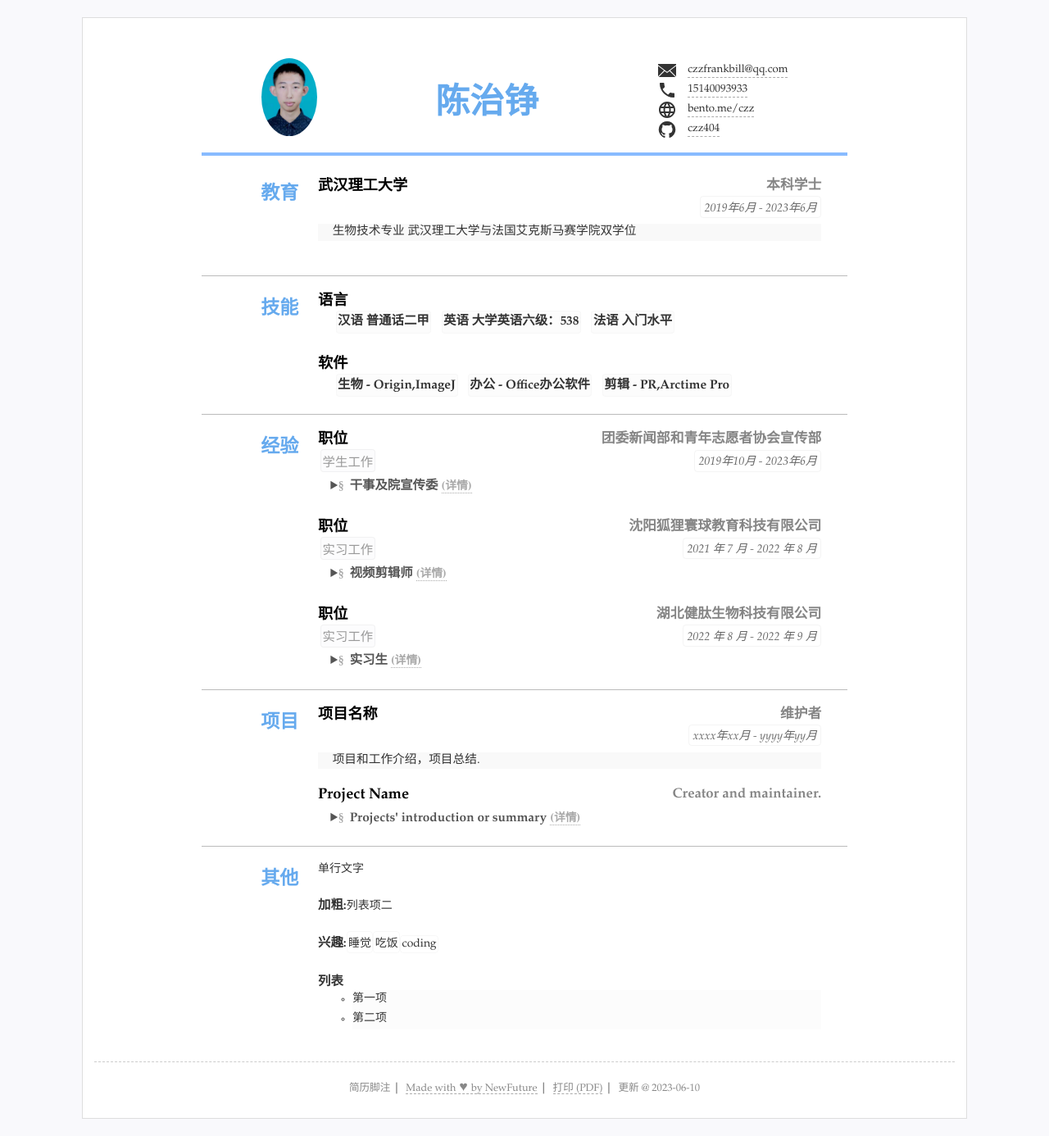
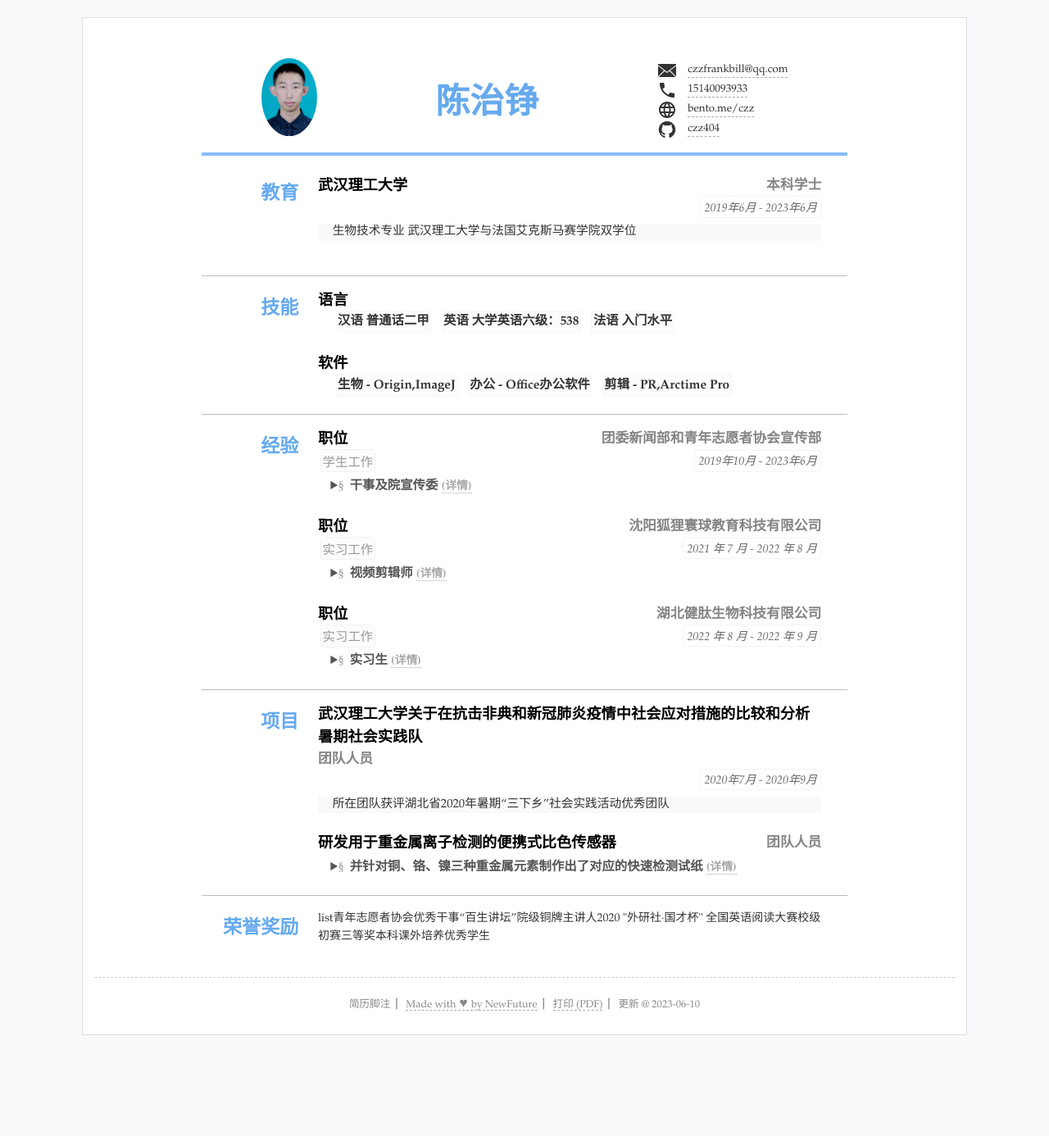
Before and after one commit to czz404/CV, a Jekyll site: the page built from index.html, in a window 1280 px wide. Shown: the whole page at 82% size. Built offline with Jekyll 4.4.1, drawn with Linux system fonts in a browser that asks for light colours; after the commit the page ends 1284 px from its top, so only the background shows below that.

Commit message:
Update resume.yml

```diff
--- a/_data/resume.yml
+++ b/_data/resume.yml
@@ -86,34 +86,26 @@ main: #简历主要内容，
 - type: projects
   name: 项目
   content:
-  - title: 项目名称
-    duration: xxxx年xx月 - yyyy年yy月
-    detail: 项目和工作介绍，项目总结.
-    sub: 维护者
-  - title: Project Name
-    summary: Projects' introduction or summary
-    detail:
-      md: _data/demo.md
-    sub: Creator and maintainer.
+  - title: 武汉理工大学关于在抗击非典和新冠肺炎疫情中社会应对措施的比较和分析暑期社会实践队
+    duration: 2020年7月 - 2020年9月
+    detail: 所在团队获评湖北省2020年暑期“三下乡”社会实践活动优秀团队
+    sub: 团队人员
+  - title: 研发用于重金属离子检测的便携式比色传感器
+    summary: 并针对铜、铬、镍三种重金属元素制作出了对应的快速检测试纸
+    detail: 撰写“新便携式总金属检测试纸更廉价、便捷”一文，发表在“中国科技网”
+    sub: 团队人员
    #可继续添加更多内容
 
 #others 其他简略内容(列表)
 others: #其他列表显示
 - type: others #ID可以为空
-  name: '其他'
+  name: '荣誉奖励'
   content: #选择需要的格式
-  - 单行文字
-  - title: "加粗:"
-    text: "列表项二"
-  - title: "兴趣:"
-    items: #单行列表
-    - 睡觉
-    - 吃饭
-    - coding
-  - title: 列表
     list:
-    - 第一项
-    - 第二项
+    - 青年志愿者协会优秀干事
+    - “百生讲坛”院级铜牌主讲人
+    - 2020 "外研社·国才杯" 全国英语阅读大赛校级初赛三等奖
+    - 本科课外培养优秀学生
 #- type:
 #  name: '其他'
 #  content: #选择需要的格式
```
